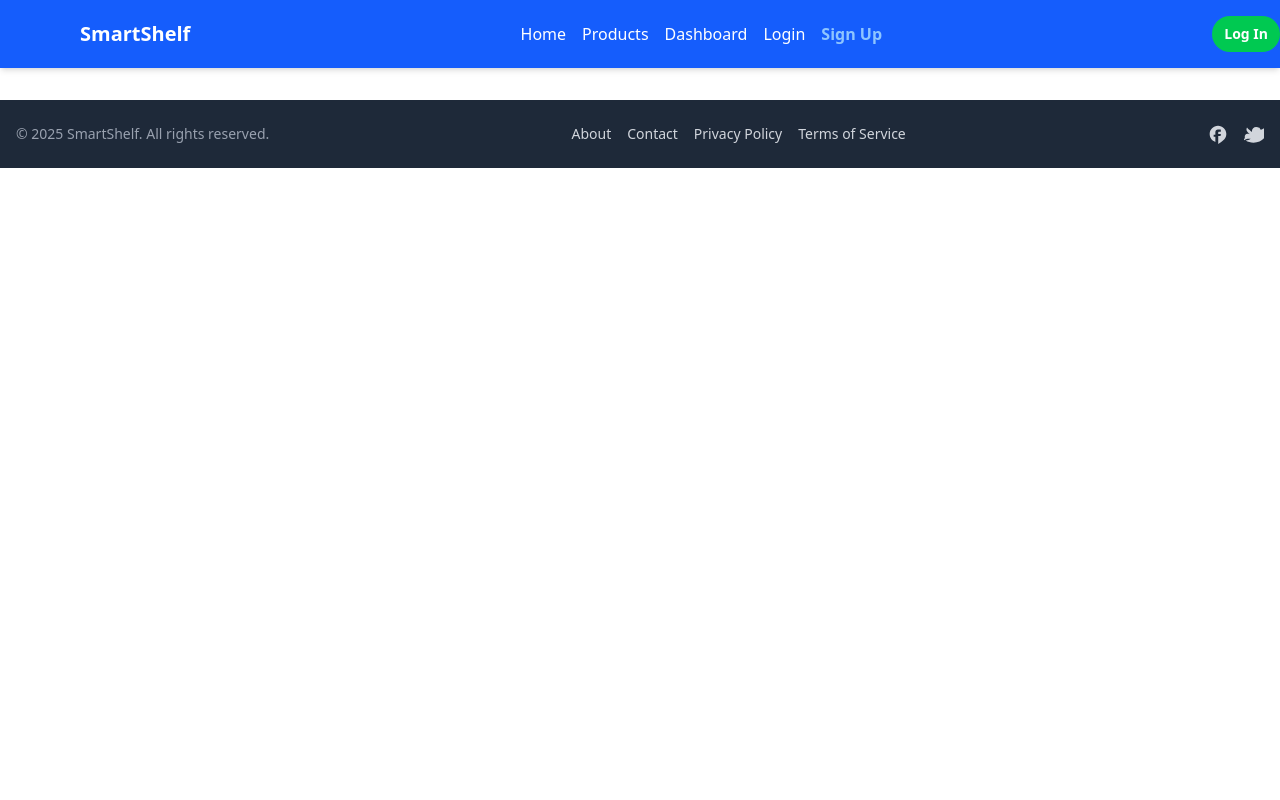
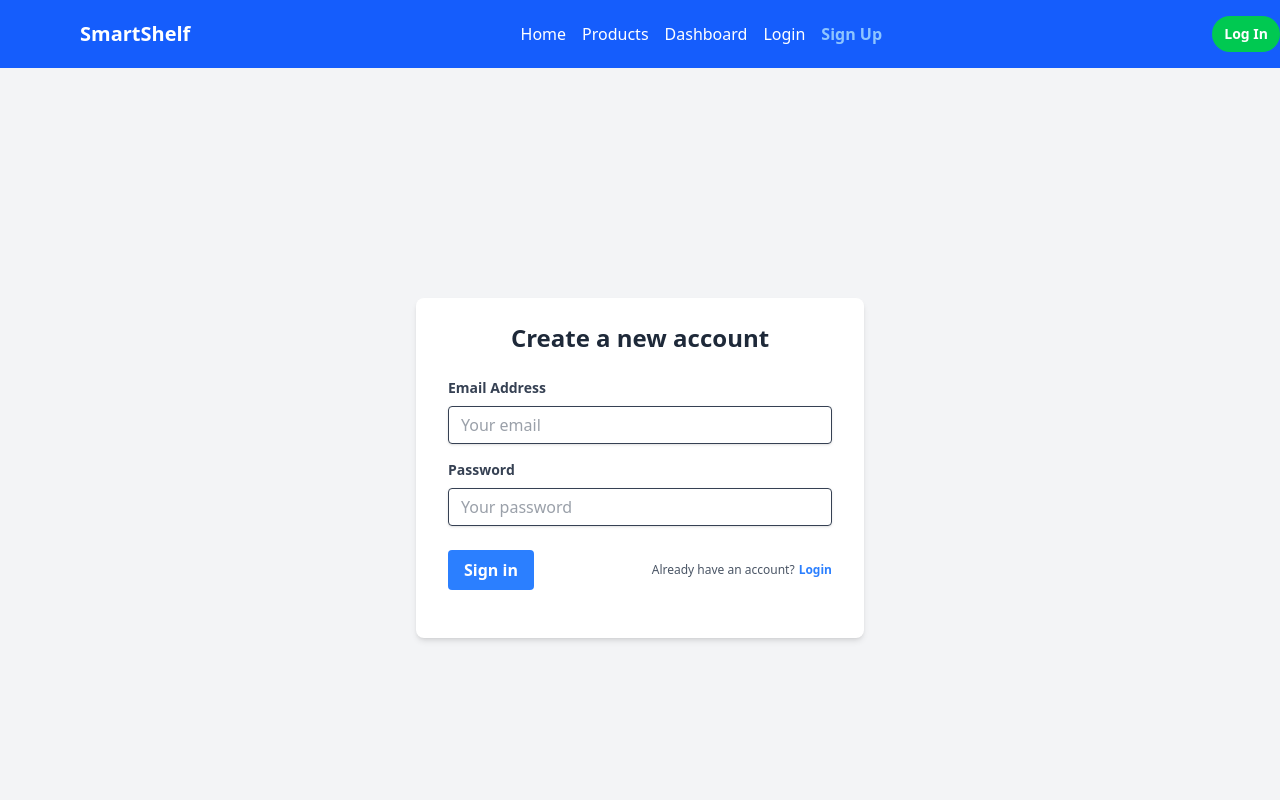
Before and after one commit to shreyanshthakur/SmartShelf, a React (Vite) app in the folder Frontend/: page /signup in a window 1280 px wide. Shown: the top 800 px of the page. Built offline with nearby package versions, Linux system fonts and the light colour scheme.

Commit message:
added signup page

```diff
--- a/Frontend/src/App.tsx
+++ b/Frontend/src/App.tsx
@@ -3,6 +3,7 @@ import Header from "./components/Header";
 import Footer from "./components/Footer";
 import Login from "./pages/Login";
 import HomePage from "./pages/HomePage";
+import Signin from "./pages/Signin";
 
 function App() {
   return (
@@ -12,6 +13,7 @@ function App() {
         <Routes>
           <Route path="/" element={<HomePage />} />
           <Route path="/login" element={<Login />} />
+          <Route path="/signup" element={<Signin />} />
         </Routes>
       </main>
       <Footer />
--- /dev/null
+++ b/Frontend/src/pages/Signin.tsx
@@ -0,0 +1,81 @@
+import { useState } from "react";
+
+const Signin = () => {
+  const [email, setEmail] = useState("");
+  const [password, setPassword] = useState("");
+  const [loading, setLoading] = useState(false);
+  const [error, setError] = useState<string | null>(null);
+
+  const submitHandler = async (e: React.FormEvent) => {
+    e.preventDefault(); // to stop browser from loading the whole page on submit
+    setError(null);
+    setLoading(true);
+
+    // create new account in database
+    // set local storage token and userId
+  };
+
+  return (
+    <>
+      <div className="flex items-center justify-center min-h-screen bg-gray-100">
+        <div className="bg-white shadow-md rounded-lg px-8 pt-6 pb-8 w-full max-w-md">
+          <h2 className="text-2xl font-bold mb-6 text-center text-gray-800">
+            Create a new account
+          </h2>
+          <form onSubmit={submitHandler}>
+            <div className="mb-4">
+              <label className="block text-gray-700 text-sm font-bold mb-2">
+                Email Address
+              </label>
+              <input
+                className="shadow appearance-none border rounded px-3 py-2 text-gray-700 w-full leading-tight focus:outline-none focus:shadow-outline"
+                type="email"
+                placeholder="Your email"
+                id="email"
+                value={email}
+                onChange={(e) => setEmail(e.target.value)}
+                required
+              />
+            </div>
+            <div className="mb-6">
+              <label className="block text-gray-700 text-sm font-bold mb-2">
+                Password
+              </label>
+              <input
+                className="shadow appearance-none border rounded px-3 py-2 text-gray-700 w-full leading-tight focus:outline-none focus:shadow-outline"
+                type="password"
+                placeholder="Your password"
+                id="password"
+                value={password}
+                onChange={(e) => setPassword(e.target.value)}
+              />
+            </div>
+            <div className="flex items-center justify-between mb-4">
+              <button
+                className="bg-blue-500 hover:bg-blue-600 text-white font-bold px-4 py-2 rounded focus:outline-none focus:shadow-outline"
+                type="submit"
+                disabled={loading}
+              >
+                {loading ? "Signing in..." : "Sign in"}
+              </button>
+              <p className="text-gray-600 flex text-xs font-light">
+                Already have an account?
+                <a
+                  href="/login"
+                  className="text-blue-500 hover:text-blue-700 ml-1 font-semibold"
+                >
+                  Login
+                </a>
+              </p>
+            </div>
+            {error && (
+              <p className="text-red-500 text-xs italic mb-4">{error}</p>
+            )}
+          </form>
+        </div>
+      </div>
+    </>
+  );
+};
+
+export default Signin;
```
